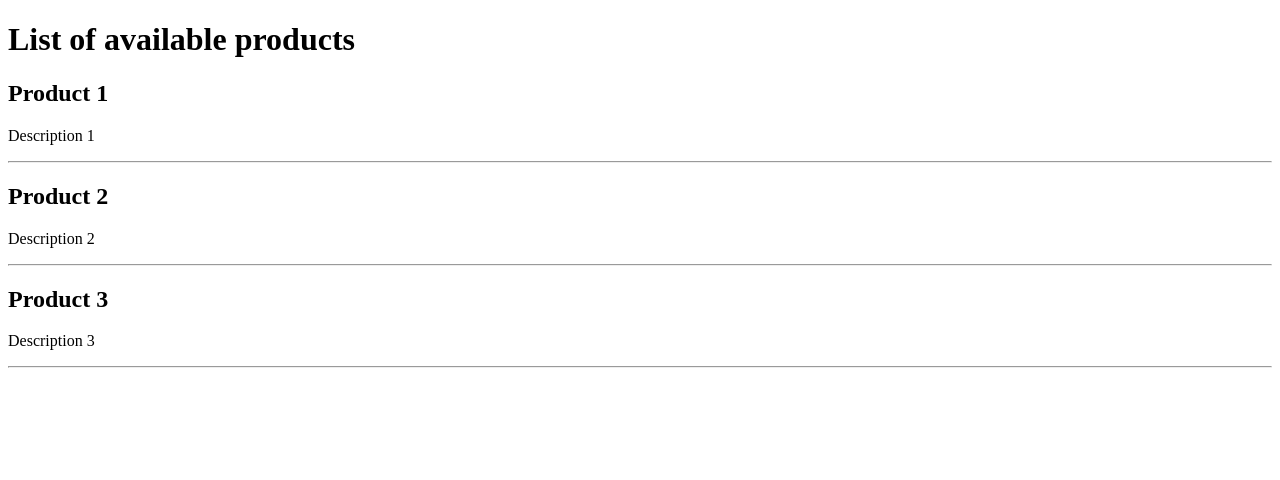
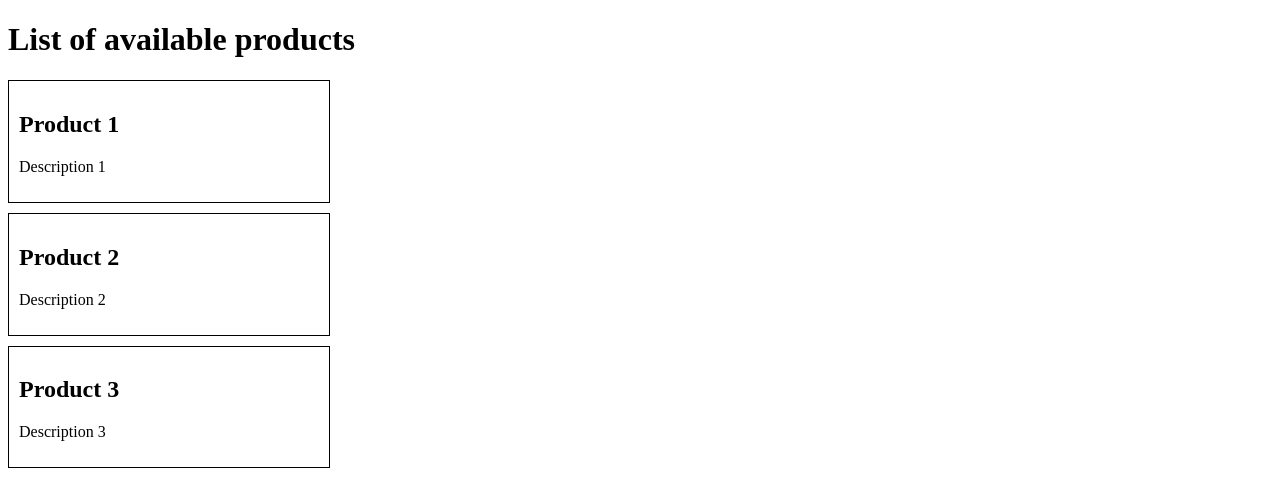
Before and after one commit to BhaumikDhameliya/sk-loading-data, a SvelteKit app: page /products in a window 1280 px wide. Shown: the top 480 px of the page. Built offline with nearby package versions, Linux system fonts and the light colour scheme; data requests are answered from the project's data file.

Commit message:
Errors and Redirects

```diff
--- a/src/routes/products/product.svelte
+++ b/src/routes/products/product.svelte
@@ -1,7 +1,25 @@
 <script>
 	export let product;
+	import { goto } from '$app/navigation';
+
+	function redirectToProductPage() {
+		console.log('clicked');
+		goto(`/products/${product.id}`);
+	}
 </script>
 
-<h2>{product.title}</h2>
-<p>{product.description}</p>
-<hr />
+<!-- svelte-ignore a11y-click-events-have-key-events -->
+<div class="product-card" on:click={redirectToProductPage}>
+	<h2>{product.title}</h2>
+	<p>{product.description}</p>
+</div>
+
+<style>
+	.product-card {
+		max-width: 300px;
+		border: 1px solid black;
+		margin-bottom: 10px;
+		padding: 10px;
+		cursor: pointer;
+	}
+</style>
```
Also changed, not shown: src/routes/products/[productId]/+error.svelte (added, +8 -0 lines), src/routes/products/[productId]/+page.server.js (+11 -0 lines).
